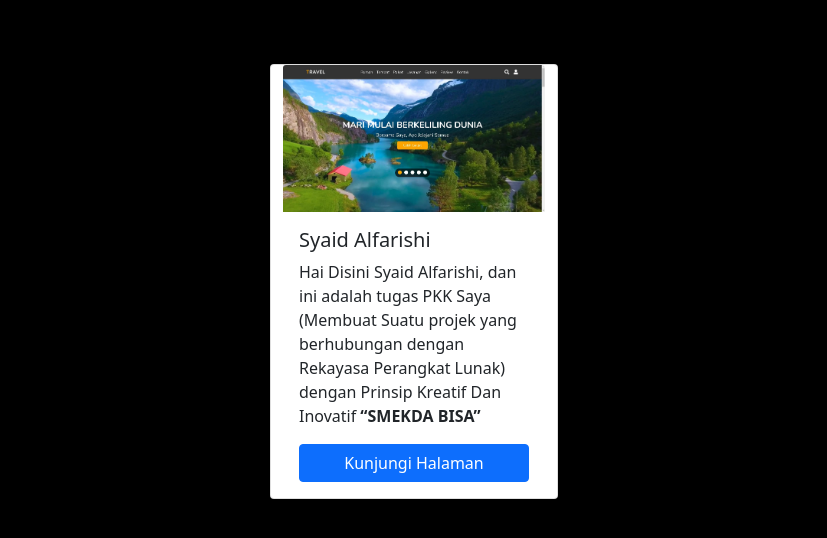
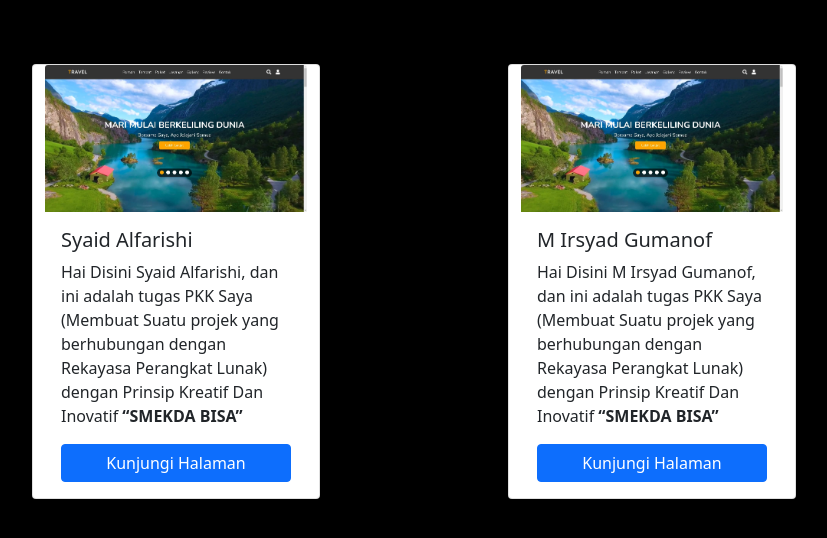
Before and after one commit to pkkrpl/all, a plain HTML site: page index.html in a window 1280 px wide. Shown: the whole page, without its empty margins (226-1053 px from the left). Drawn offline with nearby package versions, Linux system fonts and the light colour scheme.

Commit message:
menambahkan file baru
menambahkan file irsyad gumanof

```diff
--- a/index.html
+++ b/index.html
@@ -47,6 +47,23 @@
 
 
 
+            <!-- second project -->
+            <div class="card col-6 col-md-4 col-xl-3 col-sm-6 col-lg-3" style="width: 18rem;">
+                <img src="asset/syaidalfarishi.jpg" class="card-img-top" alt="project 1">
+                <div class="card-body">
+                    <h5 class="card-title">M Irsyad Gumanof</h5>
+                    <p class="card-text">Hai Disini M Irsyad Gumanof, dan ini adalah tugas PKK Saya (Membuat Suatu
+                        projek
+                        yang berhubungan dengan Rekayasa Perangkat Lunak) dengan Prinsip Kreatif Dan Inovatif
+                        <strong><q>SMEKDA BISA</q></strong> </p>
+                    <a href="https://pkkrpl.github.io/muhammadirsyadgumanof_pkk/" target="_blank"
+                        class="btn btn-primary d-flex justify-content-center">Kunjungi
+                        Halaman</a>
+                </div>
+            </div>
+            <!-- end second project -->
+
+
 
 
 
```
